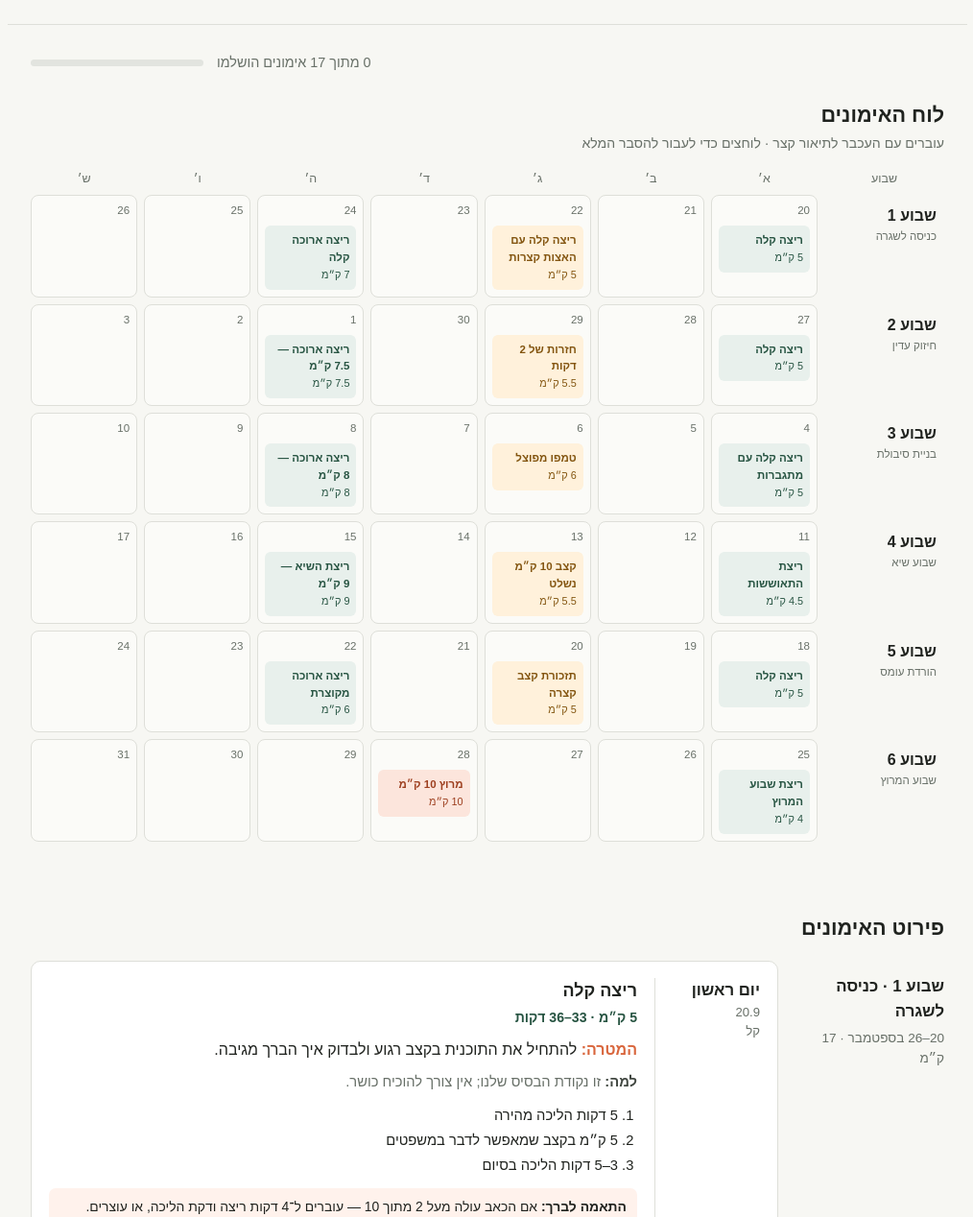
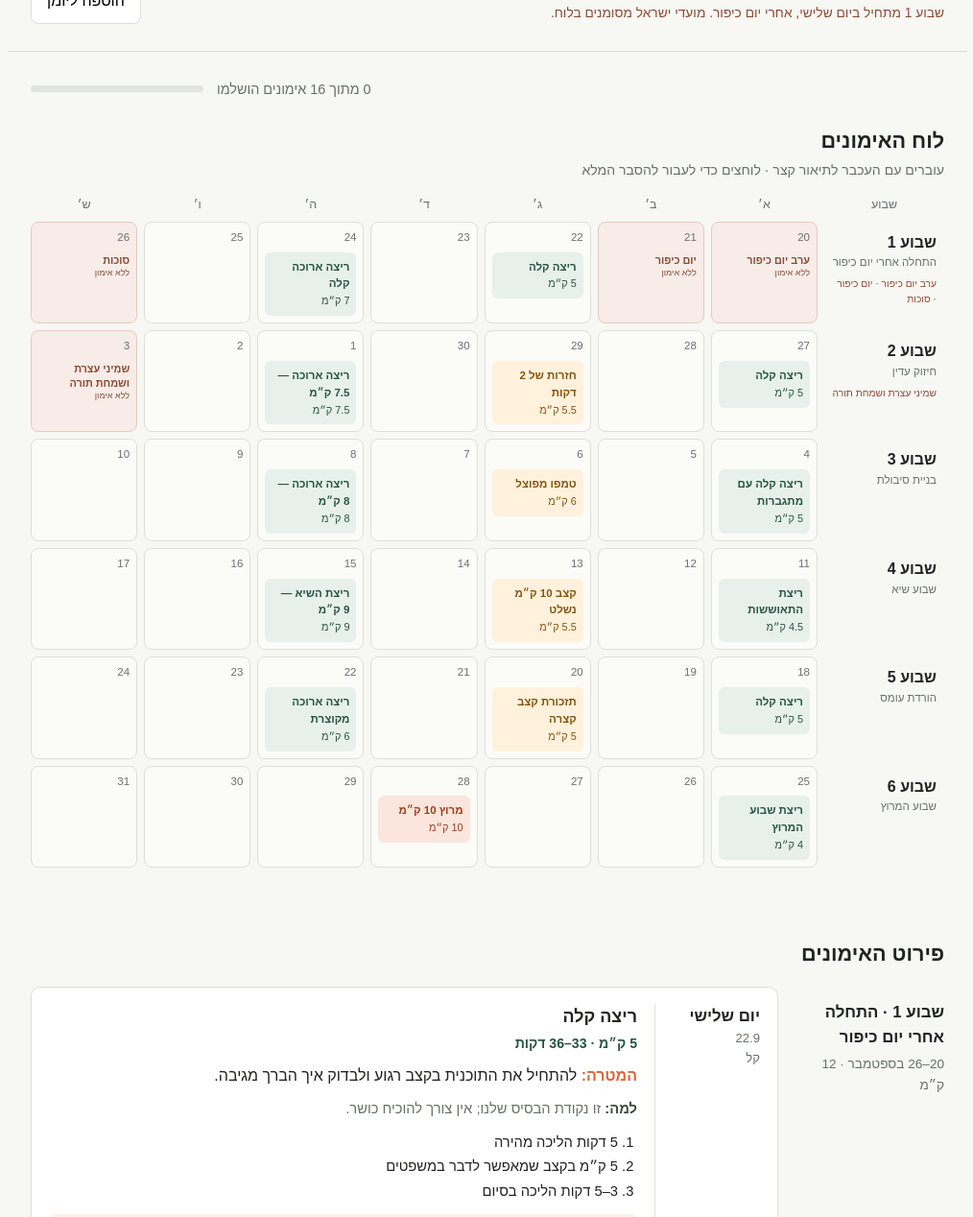
Before and after one commit to shahargl/shira-10k, a website with bundled scripts: page site/index.html in a window 1280 px wide. Shown: the part 205-1473 px from the top of the page at 96% size, without its empty margins (132-1146 px from the left). Built offline with nearby package versions, Linux system fonts and the light colour scheme.

Commit message:
Align plan with Jewish holidays
Co-authored-by: Cursor <cursoragent@cursor.com>

```diff
--- a/site/app.js
+++ b/site/app.js
@@ -23,8 +23,14 @@ const copy = {
 };
 
 const typeLabels = { easy: 'קל', speed: 'מהירות נשלטת', long: 'ארוכה', race: 'מרוץ' };
-const weekNames = ['כניסה לשגרה', 'חיזוק עדין', 'בניית סיבולת', 'שבוע שיא', 'הורדת עומס', 'שבוע המרוץ'];
+const weekNames = ['התחלה אחרי יום כיפור', 'חיזוק עדין', 'בניית סיבולת', 'שבוע שיא', 'הורדת עומס', 'שבוע המרוץ'];
 const weekDates = ['20–26 בספטמבר', '27 בספטמבר–3 באוקטובר', '4–10 באוקטובר', '11–17 באוקטובר', '18–24 באוקטובר', '25–31 באוקטובר'];
+const holidays = {
+  '2026-09-20': 'ערב יום כיפור',
+  '2026-09-21': 'יום כיפור',
+  '2026-09-26': 'סוכות',
+  '2026-10-03': 'שמיני עצרת ושמחת תורה',
+};
 const calendar = document.querySelector('#training-calendar');
 const details = document.querySelector('#workout-details');
 const dayNames = ['א׳', 'ב׳', 'ג׳', 'ד׳', 'ה׳', 'ו׳', 'ש׳'];
@@ -68,12 +74,18 @@ function renderCalendarWeek(week, index) {
   const firstRun = workouts.find((workout) => workout.week === week.number);
   const start = new Date(`${firstRun.date}T12:00:00`);
   start.setDate(start.getDate() - start.getDay());
+  const weekHolidayNames = Array.from({ length: 7 }, (_, dayIndex) => {
+    const date = new Date(start);
+    date.setDate(date.getDate() + dayIndex);
+    return holidays[date.toLocaleDateString('en-CA')];
+  }).filter(Boolean);
   const cells = Array.from({ length: 7 }, (_, dayIndex) => {
     const date = new Date(start);
     date.setDate(date.getDate() + dayIndex);
     const iso = date.toLocaleDateString('en-CA');
     const workout = workouts.find((item) => item.date === iso);
-    if (!workout) return `<div class="calendar-day empty"><span class="day-number"><b>${dayNames[dayIndex]}</b>${date.getDate()}</span></div>`;
+    const holiday = holidays[iso];
+    if (!workout) return `<div class="calendar-day ${holiday ? 'holiday-day' : 'empty'}"><span class="day-number"><b>${dayNames[dayIndex]}</b>${date.getDate()}</span>${holiday ? `<span class="holiday">${holiday}<small>ללא אימון</small></span>` : ''}</div>`;
     const [title, goal] = copy[workout.id];
     const completed = Boolean(state.completed[workout.id]);
     return `<div class="calendar-day">
@@ -84,7 +96,7 @@ function renderCalendarWeek(week, index) {
       </a>
     </div>`;
   }).join('');
-  return `<div class="calendar-week"><div class="calendar-week-label"><strong>שבוע ${week.number}</strong><span>${weekNames[index]}</span></div>${cells}</div>`;
+  return `<div class="calendar-week"><div class="calendar-week-label"><strong>שבוע ${week.number}</strong><span>${weekNames[index]}</span>${weekHolidayNames.length ? `<em>${weekHolidayNames.join(' · ')}</em>` : ''}</div>${cells}</div>`;
 }
 
 function renderRun(workout) {
--- a/site/index.html
+++ b/site/index.html
@@ -14,13 +14,14 @@
       <p class="kicker">28.10.2026 · מרוץ 10 ק״מ</p>
       <h1>תוכנית האימונים של שירה</h1>
       <p class="intro">שלוש ריצות בשבוע · ראשון, שלישי וחמישי · המטרה: לסיים בנוחות ובריאות</p>
+      <p class="holiday-note">שבוע 1 מתחיל ביום שלישי, אחרי יום כיפור. מועדי ישראל מסומנים בלוח.</p>
     </div>
     <button id="calendar-button" type="button">הוספה ליומן</button>
   </header>
 
   <main>
     <div class="progress" aria-live="polite">
-      <span id="progress-label">0 מתוך 17 אימונים הושלמו</span>
+      <span id="progress-label">0 מתוך 16 אימונים הושלמו</span>
       <i><b id="progress-bar"></b></i>
     </div>
     <section aria-labelledby="calendar-title">
--- a/site/plan.js
+++ b/site/plan.js
@@ -13,7 +13,7 @@ export const race = {
 };
 
 export const weeks = [
-  { number: 1, dates: 'Sep 20–26', label: 'Settle into three runs', plannedKm: 17 },
+  { number: 1, dates: 'Sep 20–26', label: 'Start after Yom Kippur', plannedKm: 12 },
   { number: 2, dates: 'Sep 27–Oct 3', label: 'Add gentle strength', plannedKm: 18 },
   { number: 3, dates: 'Oct 4–10', label: 'Build aerobic confidence', plannedKm: 19 },
   { number: 4, dates: 'Oct 11–17', label: 'Peak endurance', plannedKm: 19 },
@@ -28,18 +28,11 @@ const easy = {
 
 export const workouts = [
   {
-    id: 'w1-sun', week: 1, date: '2026-09-20', type: 'easy', title: 'Easy reset',
+    id: 'w1-sun', week: 1, date: '2026-09-22', type: 'easy', title: 'Easy reset',
     distanceKm: 5, duration: '33–36 min', ...easy,
     summary: 'A relaxed baseline run with a deliberate knee check.',
     details: ['Walk briskly for 5 minutes.', 'Run 5 km at full-sentence conversation effort.', 'Finish with 3–5 minutes of easy walking.'],
     kneeOption: 'If discomfort rises above 2/10, switch to 4 min run / 1 min walk or stop.',
-  },
-  {
-    id: 'w1-tue', week: 1, date: '2026-09-22', type: 'speed', title: 'Short smooth pickups',
-    distanceKm: 5, duration: '32–36 min', effort: 'RPE 6 on pickups', pace: 'Easy + controlled brisk form',
-    summary: 'Introduce speed without fatigue or hard impact.',
-    details: ['Run 2 km very easy.', 'Complete 6 × 30 sec brisk with 90 sec easy jog.', 'Jog easily to 5 km total.'],
-    kneeOption: 'Replace pickups with an easy 5 km if the knee felt irritated after Sunday.',
   },
   {
     id: 'w1-thu', week: 1, date: '2026-09-24', type: 'long', title: 'Comfortable seven',
--- a/site/styles.css
+++ b/site/styles.css
@@ -26,6 +26,7 @@ button { font: inherit; cursor: pointer; }
 .kicker { color: var(--green); font-weight: 800; margin: 0 0 8px; }
 h1 { margin: 0; font-size: clamp(2rem, 5vw, 3.5rem); letter-spacing: -.04em; }
 .intro { color: var(--muted); margin: 10px 0 0; }
+.holiday-note { margin: 6px 0 0; color: #8b4b35; font-size: .86rem; }
 .page-header button {
   border: 1px solid var(--line);
   background: white;
@@ -45,8 +46,9 @@ main { max-width: 1000px; margin: auto; padding: 28px 24px 60px; }
 .calendar-header, .calendar-week { display: grid; grid-template-columns: 125px repeat(7, 1fr); gap: 7px; }
 .calendar-header span { color: var(--muted); font-size: .78rem; text-align: center; }
 .calendar-week-label { padding: 10px 8px; }
-.calendar-week-label strong, .calendar-week-label span { display: block; }
+.calendar-week-label strong, .calendar-week-label span, .calendar-week-label em { display: block; }
 .calendar-week-label span { color: var(--muted); font-size: .72rem; }
+.calendar-week-label em { color: #8b4b35; font-size: .64rem; font-style: normal; margin-top: 5px; }
 .calendar-day { min-height: 104px; padding: 7px; border: 1px solid var(--line); border-radius: 8px; background: #fbfbf8; position: relative; }
 .day-number { color: var(--muted); font-size: .72rem; display: flex; justify-content: space-between; }
 .day-number b { font-weight: 500; display: none; }
@@ -56,6 +58,9 @@ main { max-width: 1000px; margin: auto; padding: 28px 24px 60px; }
 .calendar-run.completed { opacity: .5; }
 .calendar-run strong, .calendar-run > span { display: block; }
 .calendar-run > span { font-size: .68rem; }
+.holiday-day { background: #f7ece8; border-color: #e8c9bd; }
+.holiday { display: block; margin-top: 7px; color: #8b4b35; font-size: .68rem; font-weight: 800; line-height: 1.35; }
+.holiday small { display: block; font-weight: 400; }
 .tooltip { display: none !important; position: absolute; z-index: 10; width: 230px; right: 0; top: calc(100% + 7px); padding: 11px; background: #20231f; color: white; border-radius: 7px; box-shadow: 0 8px 30px #0003; line-height: 1.45; font-weight: 400; }
 .tooltip small { display: block; color: #cbd1cb; margin-top: 7px; }
 .calendar-run:hover .tooltip, .calendar-run:focus .tooltip { display: block !important; }
@@ -111,7 +116,7 @@ footer { max-width: 1000px; margin: auto; padding: 24px; border-top: 1px solid v
   .calendar-week-label { padding: 7px 2px; }
   .calendar-week-label span { font-size: .66rem; }
   .calendar-day { min-height: 112px; padding: 5px; }
-  .calendar-day.empty { display: none; }
+  .calendar-day.empty, .calendar-day.holiday-day { display: none; }
   .day-number b { display: inline; }
   .calendar-run { padding: 6px; font-size: .68rem; }
   .calendar-run > span { font-size: .62rem; }
```
Also changed, not shown: scripts/validate-plan.mjs (+6 -3 lines).
